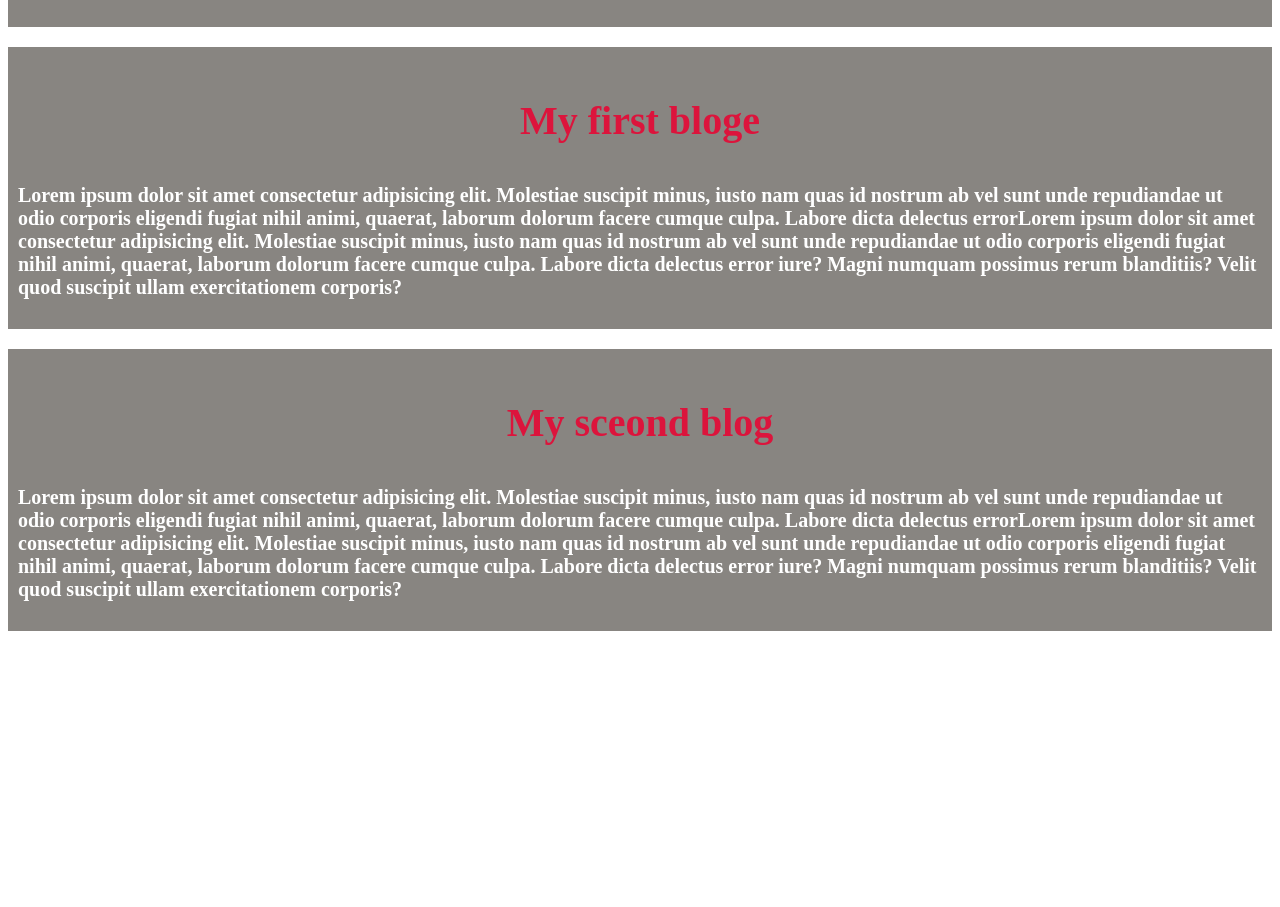
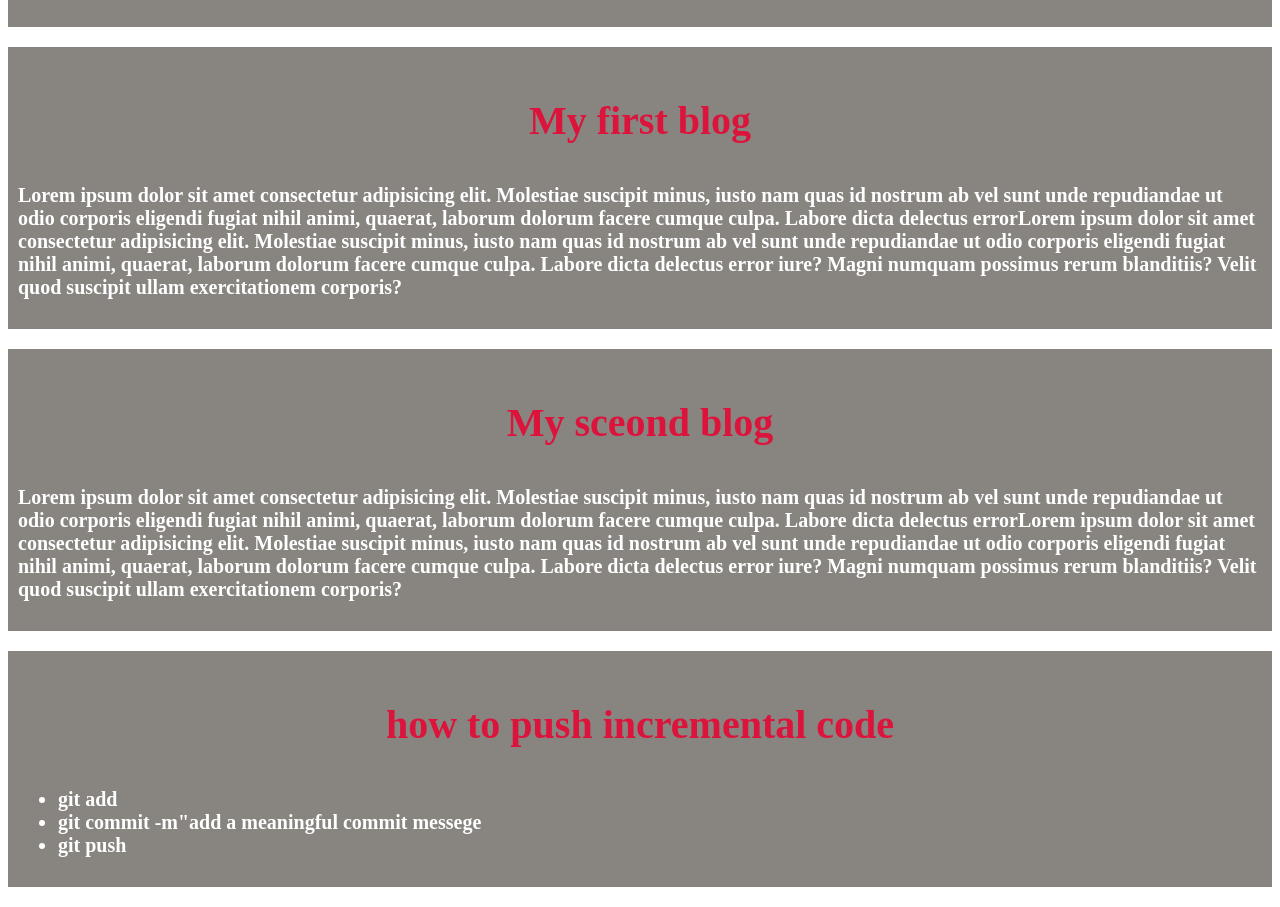
Before and after one commit to sultanahamedlinkon/first-repo, a plain HTML site: page index.html in a window 1280 px wide. Shown: the part 263-1170 px from the top of the page. Before the commit the page ends 914 px from the top, so only its background shows below. Drawn offline with Linux system fonts and the light colour scheme.

Commit message:
added a list to push code

```diff
--- a/index.html
+++ b/index.html
@@ -12,12 +12,20 @@
  <p>Lorem ipsum dolor sit amet consectetur adipisicing elit. Molestiae suscipit minus, iusto nam quas id nostrum ab vel sunt unde repudiandae ut odio corporis eligendi fugiat nihil animi, quaerat, laborum dolorum facere cumque culpa. Labore dicta delectus errorLorem ipsum dolor sit amet consectetur adipisicing elit. Molestiae suscipit minus, iusto nam quas id nostrum ab vel sunt unde repudiandae ut odio corporis eligendi fugiat nihil animi, quaerat, laborum dolorum facere cumque culpa. Labore dicta delectus error iure? Magni numquam possimus rerum blanditiis? Velit quod suscipit ullam exercitationem corporis?</p>
  </div>
  <div>
- <h3>My first bloge</h3>
+ <h3>My first blog</h3>
  <p>Lorem ipsum dolor sit amet consectetur adipisicing elit. Molestiae suscipit minus, iusto nam quas id nostrum ab vel sunt unde repudiandae ut odio corporis eligendi fugiat nihil animi, quaerat, laborum dolorum facere cumque culpa. Labore dicta delectus errorLorem ipsum dolor sit amet consectetur adipisicing elit. Molestiae suscipit minus, iusto nam quas id nostrum ab vel sunt unde repudiandae ut odio corporis eligendi fugiat nihil animi, quaerat, laborum dolorum facere cumque culpa. Labore dicta delectus error iure? Magni numquam possimus rerum blanditiis? Velit quod suscipit ullam exercitationem corporis?</p>
  </div>
  <div>
  <h3>My sceond blog</h3>
  <p>Lorem ipsum dolor sit amet consectetur adipisicing elit. Molestiae suscipit minus, iusto nam quas id nostrum ab vel sunt unde repudiandae ut odio corporis eligendi fugiat nihil animi, quaerat, laborum dolorum facere cumque culpa. Labore dicta delectus errorLorem ipsum dolor sit amet consectetur adipisicing elit. Molestiae suscipit minus, iusto nam quas id nostrum ab vel sunt unde repudiandae ut odio corporis eligendi fugiat nihil animi, quaerat, laborum dolorum facere cumque culpa. Labore dicta delectus error iure? Magni numquam possimus rerum blanditiis? Velit quod suscipit ullam exercitationem corporis?</p>
  </div>
+ <div>
+  <h3>how to push incremental code</h3>
+  <ul>
+   <li>git add</li>
+   <li>git commit -m"add a meaningful commit messege</li>
+   <li>git push</li>
+  </ul>
+ </div>
 </body>
 </html>
```
